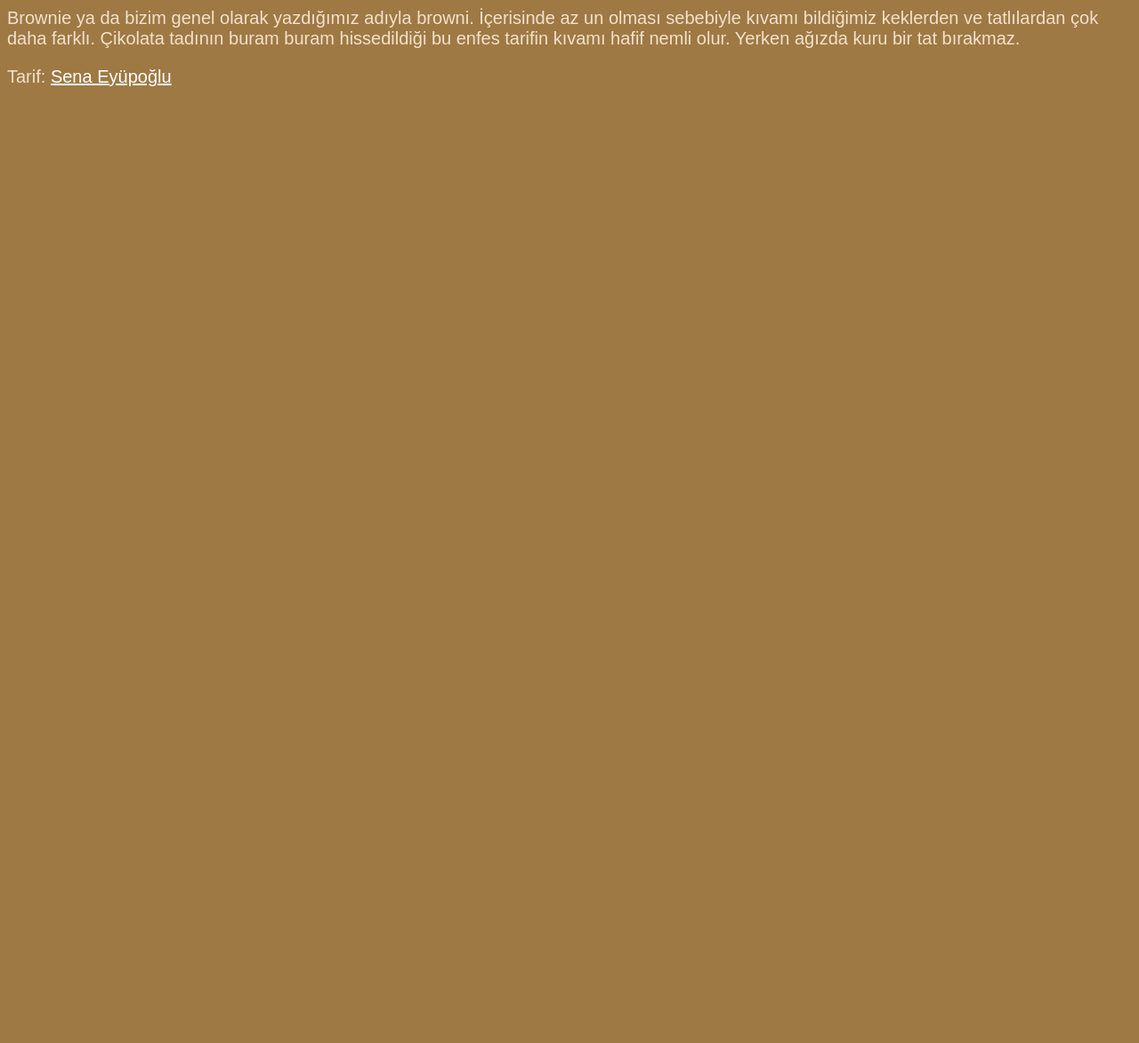
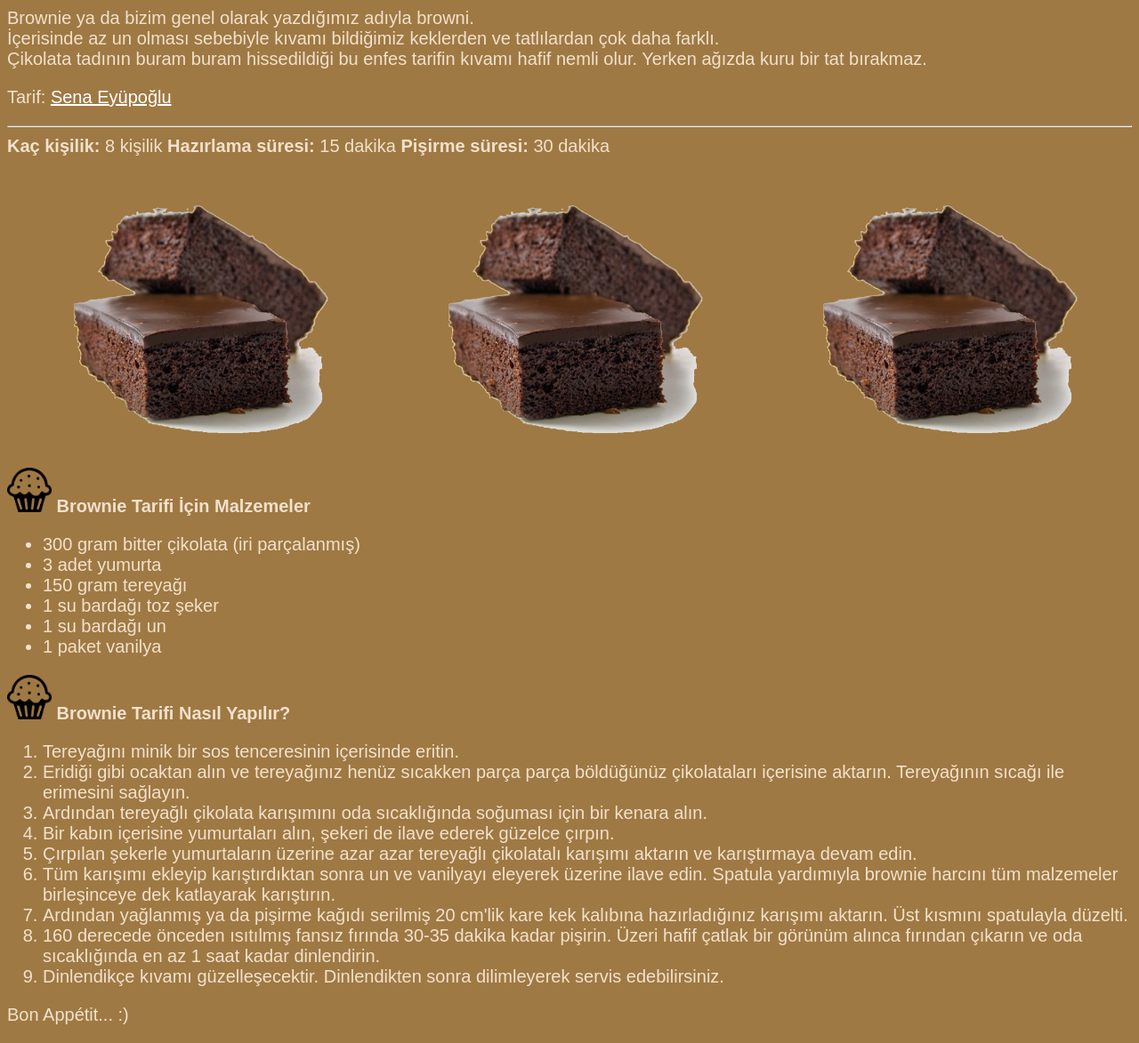
Before and after one commit to sena1434/patika-recipe-project, a plain HTML site: page index.html in a window 1280 px wide. Shown: the part 78-1251 px from the top of the page at 89% size. Before the commit the page ends 800 px from the top, so only its background shows below. Drawn offline with Linux system fonts and the light colour scheme.

Commit message:
knowledge, image & recipe section

```diff
--- a/index.html
+++ b/index.html
@@ -18,12 +18,13 @@
 
   <body>
     <!-- 	Introduction Section -->
-    <h1 style="font-size: 35px">Gerçek Brownie Tarifi</h1>
+    <h1 style="font-size: 35px; text-align: center">Brownie Tarifi</h1>
     <p>
-      Brownie ya da bizim genel olarak yazdığımız adıyla browni. İçerisinde az
-      un olması sebebiyle kıvamı bildiğimiz keklerden ve tatlılardan çok daha
-      farklı. Çikolata tadının buram buram hissedildiği bu enfes tarifin kıvamı
-      hafif nemli olur. Yerken ağızda kuru bir tat bırakmaz.
+      Brownie ya da bizim genel olarak yazdığımız adıyla browni. <br />
+      İçerisinde az un olması sebebiyle kıvamı bildiğimiz keklerden ve
+      tatlılardan çok daha farklı. <br />
+      Çikolata tadının buram buram hissedildiği bu enfes tarifin kıvamı hafif
+      nemli olur. Yerken ağızda kuru bir tat bırakmaz.
     </p>
 
     <p>
@@ -36,5 +37,109 @@
         Sena Eyüpoğlu
       </a>
     </p>
+    <hr />
+
+    <!-- 	Prior Knowledge Section -->
+    <div>
+      <span><strong>Kaç kişilik:</strong> 8 kişilik</span>
+      <span><strong>Hazırlama süresi:</strong> 15 dakika</span>
+      <span><strong>Pişirme süresi:</strong> 30 dakika</span>
+    </div>
+
+    <!-- Image Section -->
+    <div>
+      <div style="display: flex; justify-content: space-around">
+        <img
+          height="350"
+          src="img/Chocolate-Cake-PNG-Free-File-Download.png"
+          alt="cake"
+          style="border-radius: 400px"
+        />
+
+        <img
+          height="350"
+          src="img/Chocolate-Cake-PNG-Free-File-Download.png"
+          alt="cake"
+          style="border-radius: 400px"
+        />
+
+        <img
+          height="350"
+          src="img/Chocolate-Cake-PNG-Free-File-Download.png"
+          alt="cake"
+          style="border-radius: 400px"
+        />
+      </div>
+
+      <!-- Recipe Section -->
+      <div>
+        <div>
+          <img
+            height="50"
+            src="img/269-2690711_cake-png-icon-free-clipart.png"
+            alt="cake-icon"
+          />
+          <span><strong>Brownie Tarifi İçin Malzemeler</strong> </span>
+          <ul>
+            <li>300 gram bitter çikolata (iri parçalanmış)</li>
+            <li>3 adet yumurta</li>
+            <li>150 gram tereyağı</li>
+            <li>1 su bardağı toz şeker</li>
+            <li>1 su bardağı un</li>
+            <li>1 paket vanilya</li>
+          </ul>
+        </div>
+
+        <div>
+          <img
+            height="50"
+            src="img/269-2690711_cake-png-icon-free-clipart.png"
+            alt="cake-icon"
+          />
+          <span><strong>Brownie Tarifi Nasıl Yapılır?</strong> </span>
+          <ol>
+            <li>Tereyağını minik bir sos tenceresinin içerisinde eritin.</li>
+            <li>
+              Eridiği gibi ocaktan alın ve tereyağınız henüz sıcakken parça
+              parça böldüğünüz çikolataları içerisine aktarın. Tereyağının
+              sıcağı ile erimesini sağlayın.
+            </li>
+            <li>
+              Ardından tereyağlı çikolata karışımını oda sıcaklığında soğuması
+              için bir kenara alın.
+            </li>
+            <li>
+              Bir kabın içerisine yumurtaları alın, şekeri de ilave ederek
+              güzelce çırpın.
+            </li>
+            <li>
+              Çırpılan şekerle yumurtaların üzerine azar azar tereyağlı
+              çikolatalı karışımı aktarın ve karıştırmaya devam edin.
+            </li>
+            <li>
+              Tüm karışımı ekleyip karıştırdıktan sonra un ve vanilyayı eleyerek
+              üzerine ilave edin. Spatula yardımıyla brownie harcını tüm
+              malzemeler birleşinceye dek katlayarak karıştırın.
+            </li>
+            <li>
+              Ardından yağlanmış ya da pişirme kağıdı serilmiş 20 cm'lik kare
+              kek kalıbına hazırladığınız karışımı aktarın. Üst kısmını
+              spatulayla düzelti.
+            </li>
+            <li>
+              160 derecede önceden ısıtılmış fansız fırında 30-35 dakika kadar
+              pişirin. Üzeri hafif çatlak bir görünüm alınca fırından çıkarın ve
+              oda sıcaklığında en az 1 saat kadar dinlendirin.
+            </li>
+            <li>
+              Dinlendikçe kıvamı güzelleşecektir. Dinlendikten sonra
+              dilimleyerek servis edebilirsiniz.
+            </li>
+          </ol>
+        </div>
+
+        <p><span> Bon Appétit... :)</span></p>
+      </div>
+    </div>
   </body>
 </html>
```
Also changed, not shown: img/269-2690711_cake-png-icon-free-clipart.png (added), img/Chocolate-Cake-PNG-Free-File-Download.png (added), img/Chocolatebrownie.jpeg (deleted).
